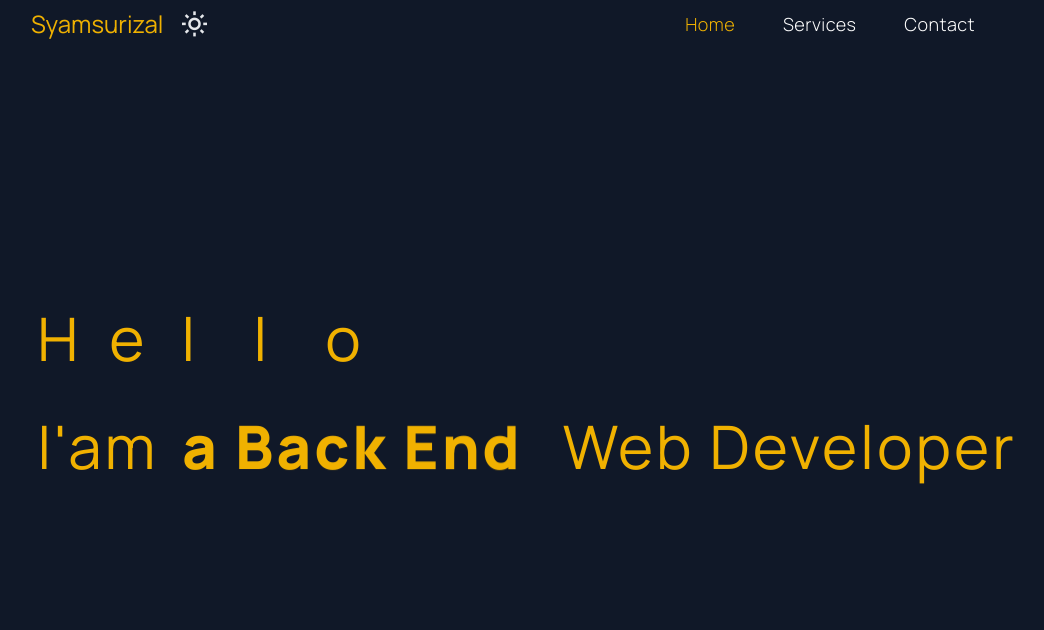
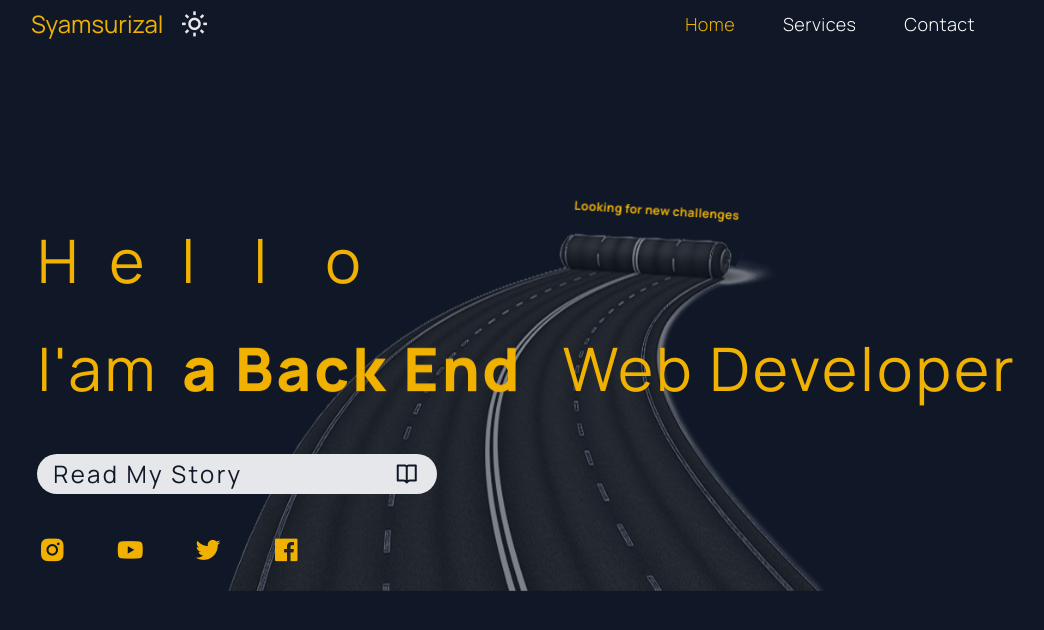
Before and after one commit to syarizx-30/portfolioWebsite, a React (Vite) app in the folder portfolio-website/: page / in a window 1280 px wide. Shown: the top 630 px of the page, without its empty margins (113-1157 px from the left). Built offline with nearby package versions, Linux system fonts and the light colour scheme.

Commit message:
Enhancing the Hero Section

```diff
--- a/portfolio-website/src/components/Hero.jsx
+++ b/portfolio-website/src/components/Hero.jsx
@@ -1,11 +1,13 @@
 import React, { useEffect, useState } from 'react'
 import Navbar from './Navbar'
-import { letters, professionTexts } from '../data/index'
+import { letters, professionTexts, aboutText, socialIcons } from '../data/index'
 
 const Hero = () => {
   const [hoverLetter, setHoverLetter] = useState(null)
   const [currentText, setCurrentText] = useState(professionTexts[0])
   const [isRotating, setIsRotating] = useState(false)
+  const [isTextVisible, setIsTextVisible] = useState(false)
+  const [roadImaeOpacity, setRoadImageOpacity] = useState(0.5)
   let currentIndex = 0
 
   useEffect(() => {
@@ -21,7 +23,7 @@ const Hero = () => {
     return () => clearInterval(interval)
   }, [])
   return (
-    <div className="w-full h-screen flex flex-col justify-center items-center">
+    <div className="w-full h-screen flex flex-col justify-center items-center isolate">
       <Navbar />
       <div className="flex flex-col md:items-center items-start xl:gap-y-10 gap-y-3 xl:mb-0 md:mb-20 mb-0">
         <h1 className="flex flex-col xl:space-y-8 md:space-y-4 space-y-2 xl:text-6xl md:text-4xl text-3xl md:font-normal font-bolder text-yellow-500 ">
@@ -44,6 +46,32 @@ const Hero = () => {
           Web Developer
           </span>
         </h1>
+        <button className="xl:w-[400px] md:w-[300px] w-[270px] bg-gray-200 md:py-1 py-0 md:px-4 px-2 xl:text-2xl md:text-xl text-base text-gray-900 tracking-widest rounded-4xl flex justify-between items-center md:mr-auto md:mx-0 mx-auto"
+        onClick={() => setIsTextVisible(!isTextVisible)}
+        onMouseEnter={() => setRoadImageOpacity(0.8)}
+        onMouseLeave={() => setRoadImageOpacity(0.5)}
+          >
+            {isTextVisible ? 'Hide My Story' : 'Read My Story'} <i className={`bx ${isTextVisible ? 'bx-book-alt' : 'bx-book-open' }`}></i>
+            </button>
+            <div className="flex md:gap-12 gap-2 mr-auto">
+              {socialIcons.map((social, index) => (
+                <a href="#" key={index} className="xl:text-3xl md:text-2xl text-yellow-500 hover:text-white transition-colors duration-500">
+                  <i className={social.icon}></i>
+                </a>
+              ))}
+            </div>
+        <div className="lg:w-[600px] md:w-[500px] w-[350px] absolute left-1/2 -translate-x-1/2 -z-10">
+          <img src="images/road.png"
+          alt="Road Image"
+          className="w-full mx-auto transition-opacity duration-300"
+          style={{opacity: roadImaeOpacity}}
+          />
+          <span className="xl:text-xs md:text-[10px] text-[8px] font-bold tracking-wide text-yellow-500 absolute -top-5 xl:right-22 lg:right-26 md:right-16 right-10 rotate-[3.5deg] animate-bounce">Looking for new challenges</span>
+          <div className={`xl:h-[150px] h-[100px] px-3 xl:text-lg md:text-base text-xs font-light text-gray-200 text-justify tracking-wide overflow-y-auto transform origin-top custom-scrollbar ${isTextVisible ? 'scale-y-100' : 'scale-y-0'
+          } transition-transform duration-300`}>
+            <p className="xl:py-3 py-1 px-1 [&::first-letter]:text-[30px] [&::first-letter]:ml-5 [&::first-letter]:text-yellow-500">{aboutText}</p>
+          </div>
+        </div>
       </div>
     </div>
   )
--- a/portfolio-website/src/index.css
+++ b/portfolio-website/src/index.css
@@ -3,3 +3,34 @@
 * {
     font-family: "Manrope", sans-serif;
 }
+
+.custom-scrollbar::-webkit-scrollbar {
+    width: 8px;
+}
+.custom-scrollbar::-webkit-scrollbar-track {
+    background: #1f2937;
+    border-radius: 4px;
+}
+.custom-scrollbar::-webkit-scrollbar-thumb {
+    background: #fbbf24;
+    border-radius: 4px;
+}
+.custom-scrollbar::-webkit-scrollbar:hover {
+    background: #f59e0b;
+}
+
+@theme {
+    --animate-bounce: bounce 2s infinite;
+
+    @keyframes bounce {
+        0%,
+        100% {
+            transform: translateY(-75%);
+            animation-timing-function: ease-out;
+        }
+        50% {
+            transform: translateY(2px);
+            animation-timing-function: ease-out;
+        }
+    }
+}
```
